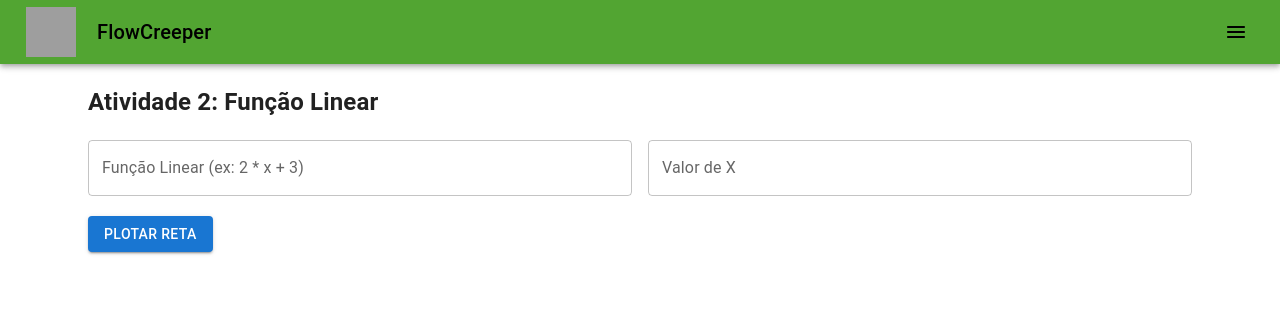
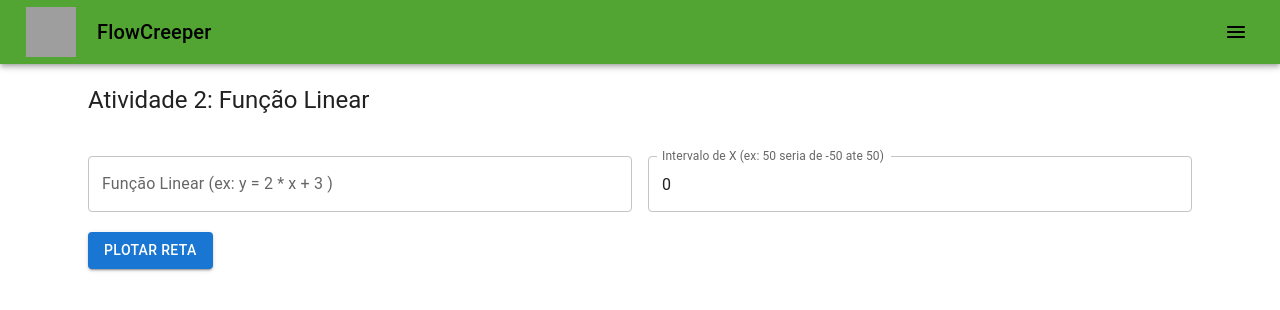
Before and after one commit to FlowCreeper/FlowCreeper.github.io, a React (Create React App) app: page /matapl/platv2 in a window 1280 px wide. Shown: the top 310 px of the page. Built offline with nearby package versions, Linux system fonts and the light colour scheme; grey boxes are pictures that could not be loaded.

Commit message:
Função linear e Gnn arrumados

```diff
--- a/package.json
+++ b/package.json
@@ -12,6 +12,7 @@
     "@testing-library/jest-dom": "^5.17.0",
     "@testing-library/react": "^13.4.0",
     "@testing-library/user-event": "^13.5.0",
+    "mathjs": "^14.0.0",
     "react": "^18.3.1",
     "react-d3-tree": "^3.6.2",
     "react-dnd": "^16.0.1",
--- a/src/pages/grafos/gnn.js
+++ b/src/pages/grafos/gnn.js
@@ -7,6 +7,7 @@ const Gnn = () => {
   );
   const [train, setTrain] = useState([])
   const [show, setShow] = useState(false)
+  const [numero, setNumero] = useState(0)
 
   const toggleButton = (row, col) => {
     const newGrid = grid.map((r, rowIndex) =>
@@ -18,8 +19,10 @@ const Gnn = () => {
   };
 
   const handleTrain = () => {
-    // Implementar lógica de treinamento da rede neural
-    setTrain([...train, grid])
+    if (numero > 0)
+      // Implementar lógica de treinamento da rede neural
+      setTrain([...train, ...Array(numero).fill(grid)])
+    else alert("Número de treinos precisa ser maior que 0")
   };
 
   const handleRecognize = () => {
@@ -55,7 +58,7 @@ const Gnn = () => {
         </Grid>
       </Box>
       <Box display="flex" justifyContent="center" mt={3}>
-        <TextField type='number' label='Numero de Treinos' sx={{marginRight: 4}}/>
+        <TextField type='number' label='Numero de Treinos' sx={{marginRight: 4}} onChange={(e) => {setNumero(parseInt(e.target.value))}}/>
         <Button onClick={handleTrain} variant="contained" color="primary">
           Treinar
         </Button>
@@ -67,8 +70,8 @@ const Gnn = () => {
           {show && train.map((g, i) => {return (
             <Grid item>
               Treino: {i + 1}
-            {g.map((v) => { return (
-              <Typography sx={{textAlign: 'center'}}>
+            {g.map((v, i) => { return (
+              <Typography key={i} sx={{textAlign: 'center'}}>
                 {JSON.stringify(v)}
               </Typography>
             )})}
--- a/src/pages/mat dis/pla2.js
+++ b/src/pages/mat dis/pla2.js
@@ -3,7 +3,8 @@ import {
   Container,
   TextField,
   Button,
-  Grid,
+  Grid2 as Grid,
+  Typography,
 } from "@mui/material";
 import {
   LineChart,
@@ -14,19 +15,24 @@ import {
   Tooltip,
   ResponsiveContainer,
 } from "recharts";
+import { compile } from "mathjs"; // Import math.js
 
 const Atividade2 = () => {
   const [funcao, setFuncao] = useState("");
-  const [valorX, setValorX] = useState("");
+  const [valorX, setValorX] = useState(0);
   const [data, setData] = useState([]);
 
   const gerarReta = () => {
     const pontos = [];
     try {
+      if (!(valorX > 0)) return alert("Valor precisa ser maior que 0")
+
+      const normalizedFuncao = funcao.replace(/y\s*=\s*/, "").trim();
+      const expression = compile(normalizedFuncao)
       // Avalia a função linear para valores de x de -10 a 10
-      for (let x = -10; x <= 10; x++) {
+      for (let x = parseInt("-" + valorX); x <= parseInt(valorX); x++) {
         // Substitui o valor de x na função
-        const y = eval(funcao.replace(/x/g, x.toString()));
+        const y = expression.evaluate({ x })
         pontos.push({ x, y });
       }
       setData(pontos);
@@ -37,21 +43,22 @@ const Atividade2 = () => {
 
   return (
     <Container>
-      <h2>Atividade 2: Função Linear</h2>
+      <Typography variant="h5" pb={5}>Atividade 2: Função Linear</Typography>
       <Grid container spacing={2}>
-        <Grid item xs={6}>
+        <Grid size={{xs: 6}}>
           <TextField
-            label="Função Linear (ex: 2 * x + 3)"
+            label="Função Linear (ex: y = 2 * x + 3 )"
             variant="outlined"
             value={funcao}
             onChange={(e) => setFuncao(e.target.value)}
             fullWidth
           />
         </Grid>
-        <Grid item xs={6}>
+        <Grid size={{xs: 6}}>
           <TextField
-            label="Valor de X"
+            label="Intervalo de X (ex: 50 seria de -50 ate 50)"
             variant="outlined"
+            type="number"
             value={valorX}
             onChange={(e) => setValorX(e.target.value)}
             fullWidth
@@ -75,8 +82,32 @@ const Atividade2 = () => {
               <CartesianGrid stroke="#ccc" />
               <XAxis dataKey="x" />
               <YAxis />
-              <Tooltip />
-              <Line type="monotone" dataKey="y" stroke="#8884d8" />
+              <Tooltip
+                content={(props) => {
+                  const { active, payload } = props;
+                  // Tooltip only displays when active and payload exists
+                  if (active && payload && payload.length) {
+                    const { x, y } = payload[0].payload;
+                    return (
+                      <div
+                        style={{
+                          backgroundColor: "white",
+                          border: "1px solid green",
+                          paddingLeft: "20px",
+                          paddingRight: "20px",
+                          borderRadius: "5px",
+                          color: "black"
+                        }}
+                      >
+                        <p><strong>x:</strong> {x}</p>
+                        <p><strong>y:</strong> {y}</p>
+                      </div>
+                    );
+                  }
+                  return null;
+                }}
+              />
+              <Line type="linear" dataKey="y" stroke="#8884d8" />
             </LineChart>
           </ResponsiveContainer>
         )}
```
Also changed, not shown: 1 other file (tests, documents, lock files or other folders).
